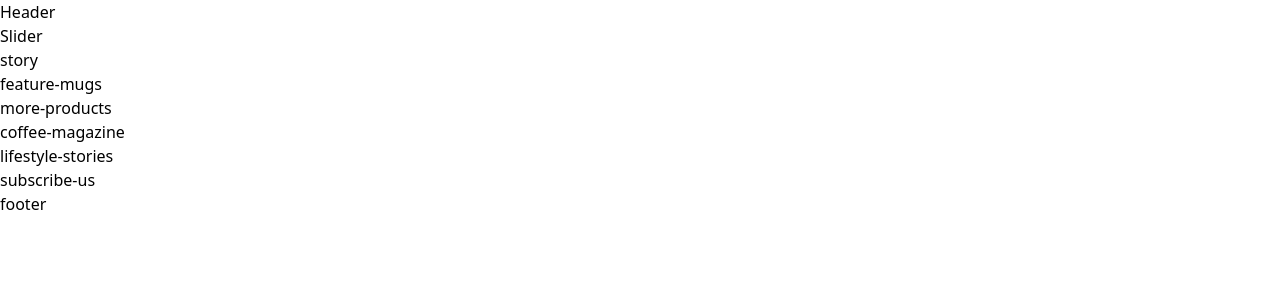
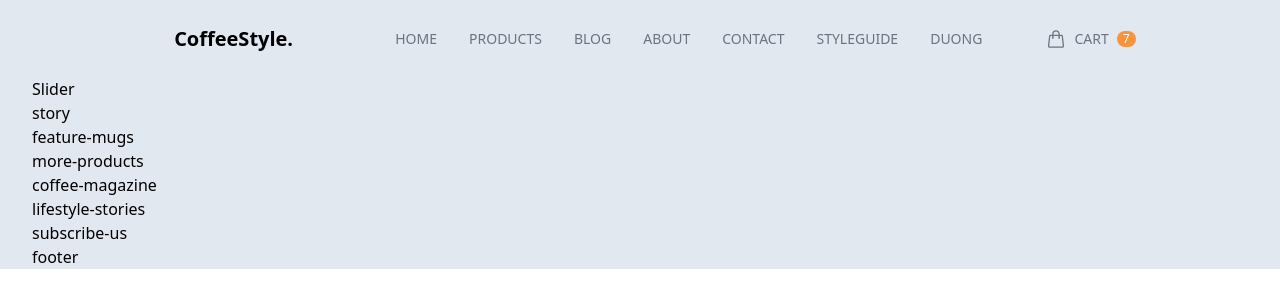
Before and after one commit to Viviorigi/TailWindCSS-Coffee-Style, a website: page public/index.html in a window 1280 px wide. Drawn offline with nearby package versions, Linux system fonts and the light colour scheme; files that its build step writes are made by us from their sources.

Commit message:
add header.

```diff
--- a/public/index.html
+++ b/public/index.html
@@ -3,14 +3,54 @@
 <head>
   <meta charset="UTF-8">
   <meta name="viewport" content="width=device-width, initial-scale=1.0">
-  <link href="./output.css" rel="stylesheet">
+  <link href="./output.css" type="text/css" rel="stylesheet">
   <title>Duong Coffee Style</title>
 </head>
 <body>
   <div id="root">
-    <div class="content-wrapper">
-      <header>
-        Header
+    <div class="content-wrapper max-w-screen-2xl text-base mx-auto px-8 bg-slate-200">
+      <header class="py-6 mx-10">
+        <nav class="flex flex-row justify-between items-center">
+          <div class="logo basis-2/6 text-center text-xl font-semibold cursor-pointer">
+            CoffeeStyle.
+          </div>
+          <ul class="basis-3/6 flex items-center justify-end gap-8 uppercase text-sm text-gray-500 font-medium">
+            <li class="ct-top-menu-item">
+              <a class="" href="#">Home</a>
+            </li>
+            <li class="ct-top-menu-item">
+              <a class="" href="#">Products</a>
+            </li>
+            <li class="ct-top-menu-item">
+              <a class="" href="#">Blog</a>
+            </li>
+            <li class="ct-top-menu-item">
+              <a class="" href="#">About</a>
+            </li>
+            <li class="ct-top-menu-item">
+              <a class="" href="#">Contact</a>
+            </li>
+            <li class="ct-top-menu-item">
+              <a class="" href="#">StyleGuide</a>
+            </li>
+            <li class="ct-top-menu-item">
+              <a class="" href="#">Duong</a>
+            </li>
+          </ul>
+          <ul class="basis-1/6 flex justify-start items-center ml-16 uppercase text-sm text-gray-500 font-medium">
+            <li class="ct-top-menu-item">
+              <a class="flex items-center" href="#" >
+                <span>
+                  <svg xmlns="http://www.w3.org/2000/svg" fill="none" viewBox="0 0 24 24" stroke-width="1.5" stroke="currentColor" class="dd-icon">
+                    <path stroke-linecap="round" stroke-linejoin="round" d="M15.75 10.5V6a3.75 3.75 0 1 0-7.5 0v4.5m11.356-1.993 1.263 12c.07.665-.45 1.243-1.119 1.243H4.25a1.125 1.125 0 0 1-1.12-1.243l1.264-12A1.125 1.125 0 0 1 5.513 7.5h12.974c.576 0 1.059.435 1.119 1.007ZM8.625 10.5a.375.375 0 1 1-.75 0 .375.375 0 0 1 .75 0Zm7.5 0a.375.375 0 1 1-.75 0 .375.375 0 0 1 .75 0Z" />
+                  </svg>
+                </span>
+                <span class="mx-2">Cart</span>
+                <span class="dd-badge-circle bg-orange-400 text-white">7</span>
+              </a>
+            </li>
+          </ul>
+        </nav>
       </header> <!--end header-->
 
       <main>
--- a/src/input.css
+++ b/src/input.css
@@ -1,3 +1,15 @@
 @tailwind base;
 @tailwind components;
 @tailwind utilities;
+
+/* custom=ct */
+.ct-top-menu-item {
+  @apply cursor-pointer py-1 hover:text-gray-800 relative after:absolute after:bottom-0 after:left-0 after:bg-light-coffee
+  after:h-0.5 after:w-0 hover:after:w-full after:transition-all after:ease-in-out after:duration-300;
+}
+.dd-icon{
+  @apply w-5 h-5 inline-block;
+}
+.dd-badge-circle{
+  @apply text-xs text-center rounded-full px-1.5;
+}
--- a/tailwind.config.js
+++ b/tailwind.config.js
@@ -2,7 +2,11 @@
 module.exports = {
   content: ["./public/**/*.{html,js}"],
   theme: {
-    extend: {},
+    extend: {
+      colors: {
+        'light-coffee':'#C89F94'
+      }
+    },
   },
   plugins: [],
 }
```
Also changed, not shown: public/output.css (deleted), 1 other file.
